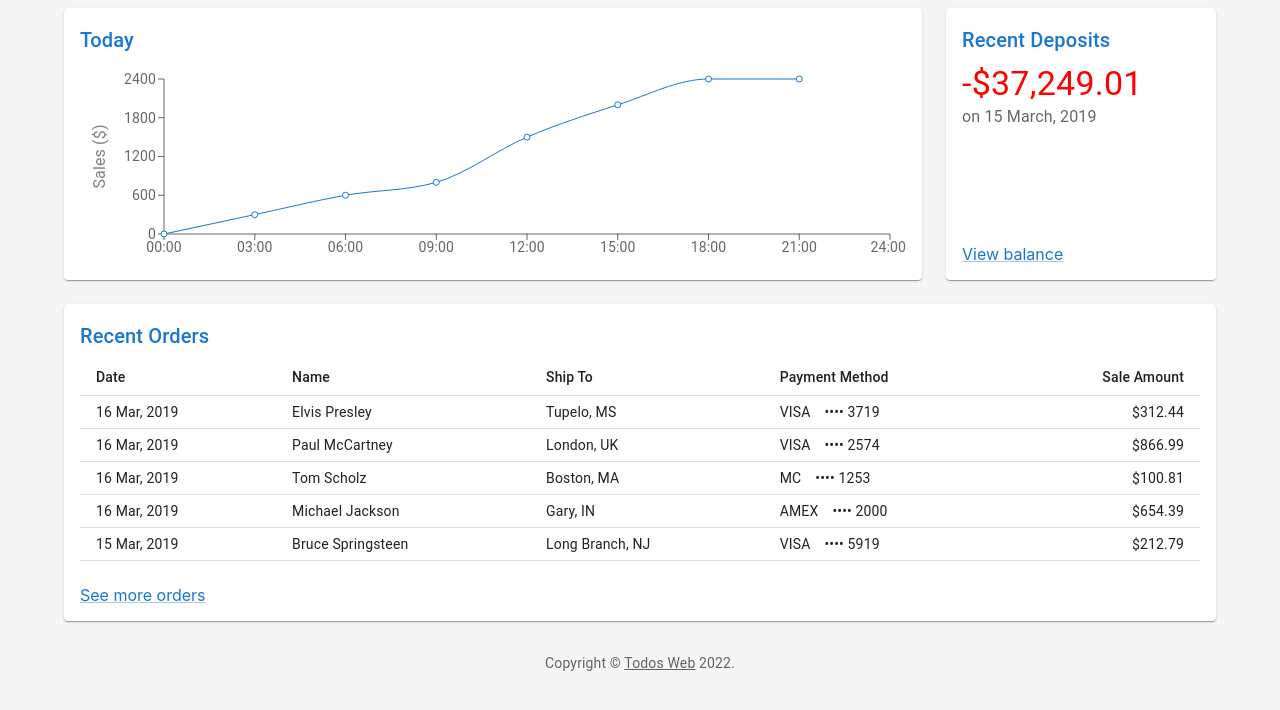
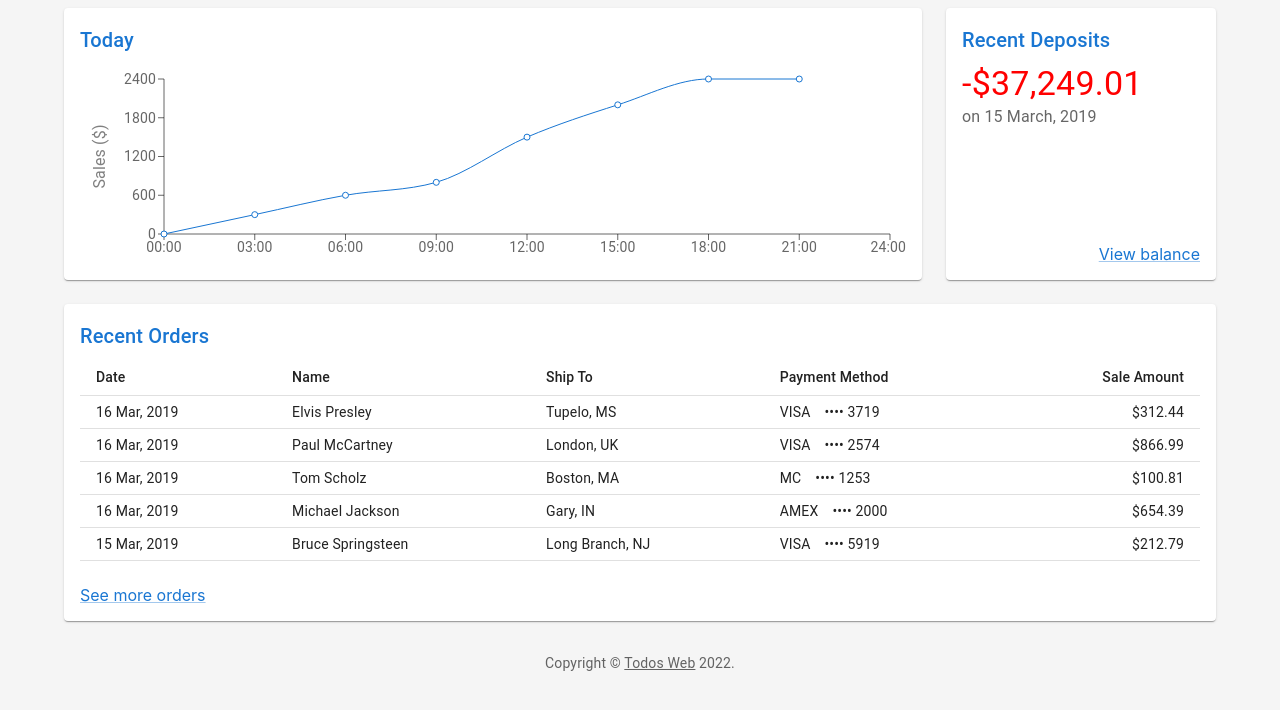
Before and after one commit to devJuanAlbeiro/poc-percy, a React (Create React App) app: page / in a window 1280 px wide. Shown: the top 710 px of the page. Built offline with nearby package versions, Linux system fonts and the light colour scheme.

Commit message:
Initial change

```diff
--- a/src/CustomContainer/Deposits.tsx
+++ b/src/CustomContainer/Deposits.tsx
@@ -30,7 +30,7 @@ export default function Deposits() {
         data-testid="view-balance-deposits-link"
         sx={{
           display: "flex",
-          justifyContent: "flex-start",
+          justifyContent: "flex-end",
         }}
       >
         <Link color="primary" href="#" onClick={preventDefault}>
```
Also changed, not shown: 1 other file (tests, documents, lock files or other folders).
